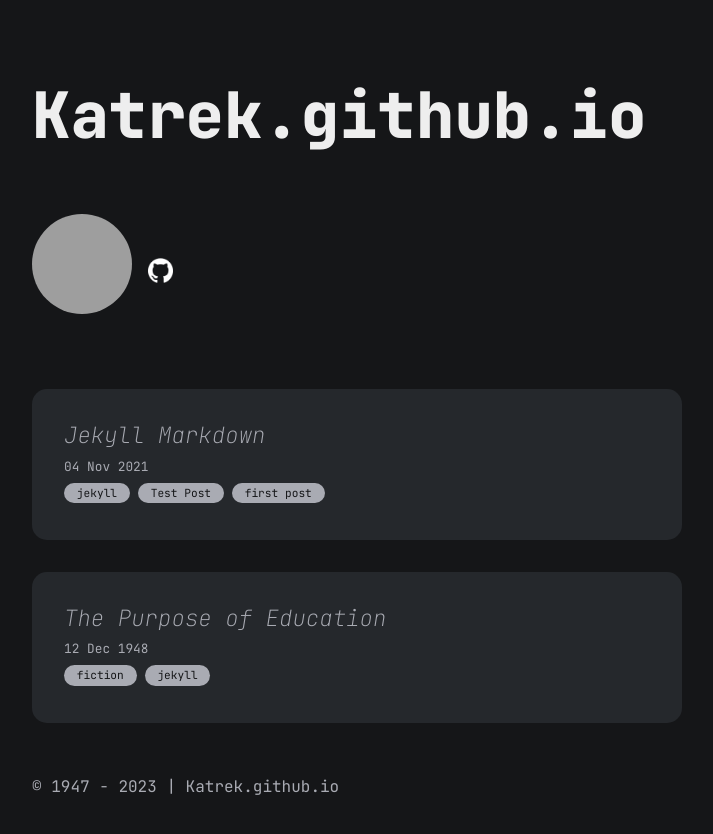
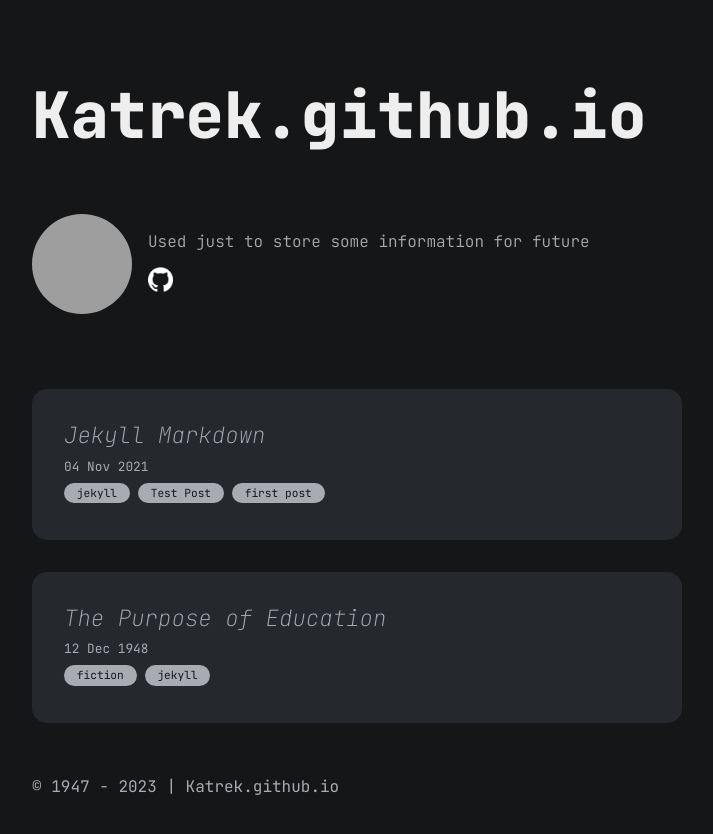
Before and after one commit to katrek/katrek.github.io, a Jekyll site: the page built from index.md, in a window 1280 px wide. Shown: the top 834 px of the page, without its empty margins (283-996 px from the left). Built offline with Jekyll 4.4.1, drawn with Linux system fonts in a browser that asks for light colours; grey boxes are pictures that could not be loaded.

Commit message:
upd
Signed-off-by: ktrk <hello@example.com>

```diff
--- a/_data/author.yml
+++ b/_data/author.yml
@@ -1,5 +1,10 @@
 name: Artem
 dp: https://avatars.githubusercontent.com/u/9218928?v=4
+description: "
+  <p>
+    Used just to store some information for future
+  </p>
+"
 contact:
   - title: github
     url: https://github.com/katrek
```
